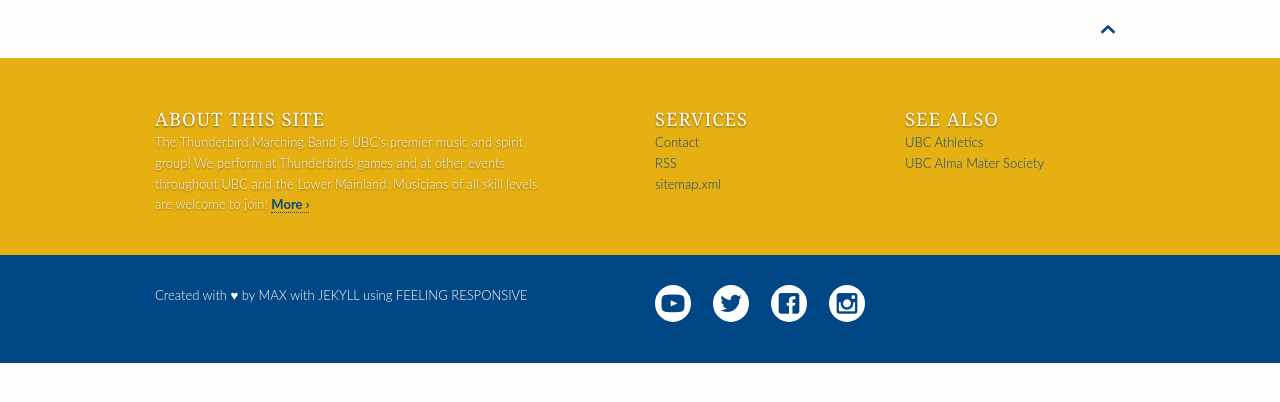
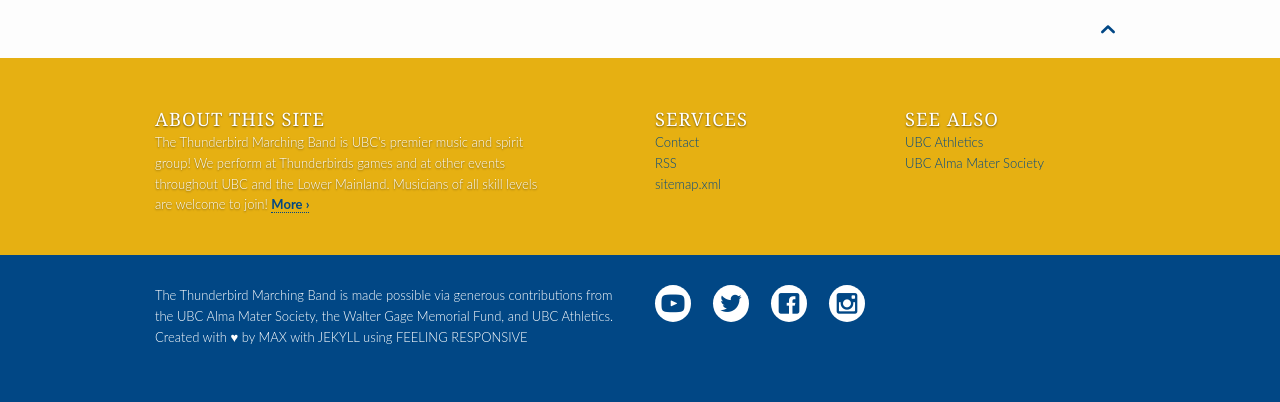
Before and after one commit to mbogard0/mbogard0.github.io, a Jekyll site: the page built from pages/join.md, in a window 1280 px wide and 900 px high, scrolled down 1627 px, cut to the strip 495-897 px from the top of the window. Built offline with Jekyll 4.4.1, drawn with Linux system fonts in a browser that asks for light colours; before the commit the page ends 2485 px from its top, so only the background shows below that.

Commit message:
Update footer.html

```diff
--- a/_includes/footer.html
+++ b/_includes/footer.html
@@ -69,6 +69,7 @@
         <nav class="row">
           <section id="subfooter-left" class="b30 small-12 medium-6 columns">
             <ul class="inline-list">
+              <li>The Thunderbird Marching Band is made possible via generous contributions from the UBC Alma Mater Society, the Walter Gage Memorial Fund, and UBC Athletics.</li>
               <li>Created with &hearts; by <a style="display:inline;" href="mailto:treasurer@thunderbirdband.ca?Subject=Website" target="_top">Max</a> with <a style="display:inline;" href="http://jekyllrb.com/" target="_blank">Jekyll</a> using <a style="display:inline;" href="http://phlow.github.io/feeling-responsive/">Feeling Responsive</a> </li>
             </ul>
           </section>
```
